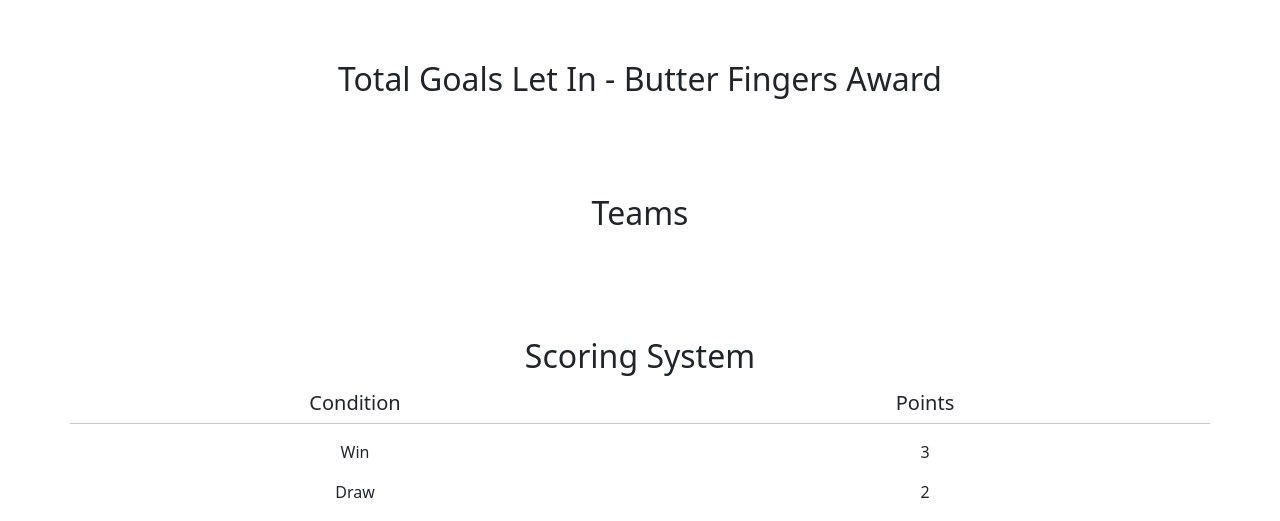
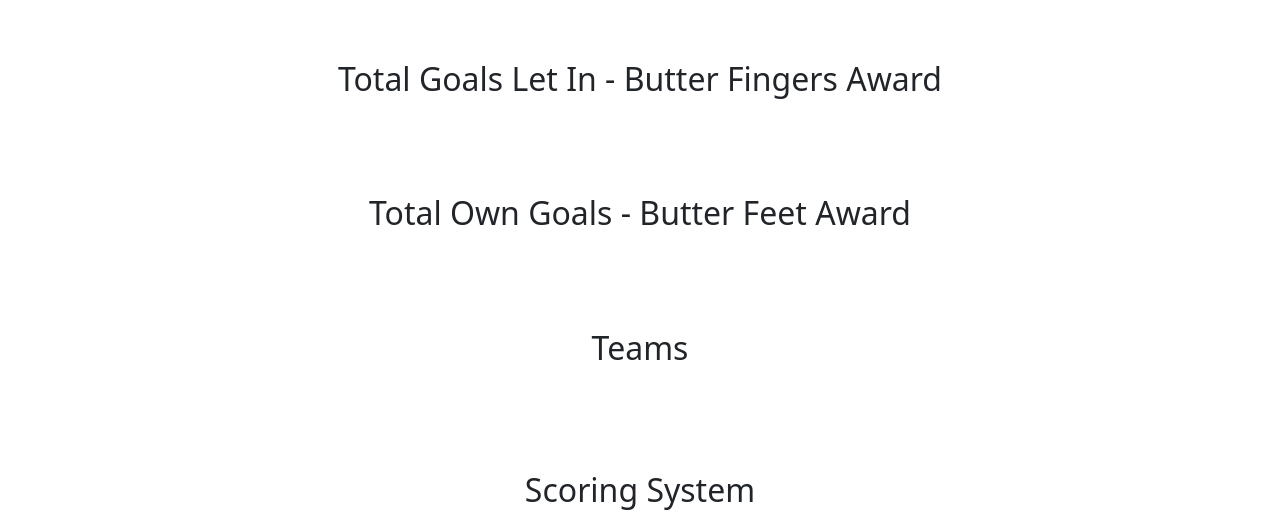
Before and after one commit to cgpalmer/euro_21, a Django app: page / in a window 1280 px wide. Shown: the part 257-778 px from the top of the page. Run offline with Django 3.2, Linux system fonts and the light colour scheme; data that the repository does not hold is empty; some libraries are stand-ins or nearby versions.

Commit message:
Adding the butter feet awards.!

```diff
--- a/home/models.py
+++ b/home/models.py
@@ -8,6 +8,7 @@ class Players(models.Model):
     current_score = models.IntegerField(null=True, blank=True)
     total_goals_for = models.IntegerField(null=True, blank=True)
     total_goals_against = models.IntegerField(null=True, blank=True)
+    own_goals = models.IntegerField(null=True, blank=True)
 
     def __str__(self):
         return self.name_of_person
--- a/home/templates/home/index.html
+++ b/home/templates/home/index.html
@@ -62,6 +62,21 @@
                 {% endfor %}
 
             </div>
+        <div class="row">
+            <a id="butter_feet" ></a>
+            <h2 class="text-center my-5">Total Own Goals - Butter Feet Award</h2>
+            {% for player in own_goals %}
+
+            <div class="col-6 text-center">
+                    <h5>{{player.name_of_person}}</h5>
+                        <div class="myProgress">
+                            <div class="myBar {{player.name_of_person}}_og">{{player.own_goals}}</div>
+                        </div>
+                        <input type="number" id="{{player.name_of_person}}_og" class="hide" value="{{player.own_goals}}">
+            </div>
+
+                {% endfor %}
+        </div>
 
          <a id="teams"></a>
         <div class="row padding_buffer mt-5 text-center">
--- a/home/views.py
+++ b/home/views.py
@@ -7,10 +7,12 @@ def index(request):
     teams = Teams.objects.all()
     goals_for = Players.objects.all().order_by('-total_goals_for')
     goals_against = Players.objects.all().order_by('-total_goals_against')
+    own_goals = Players.objects.all().order_by('-own_goals')
     context = {
         'players': players,
         'teams': teams,
         'goals_for': goals_for,
-        'goals_against': goals_against
+        'goals_against': goals_against,
+        'own_goals': own_goals,
     }
     return render(request, 'home/index.html', context)
```
Also changed, not shown: home/static/js/main.js (+9 -0 lines), home/migrations/0006_players_own_goals.py (added).
